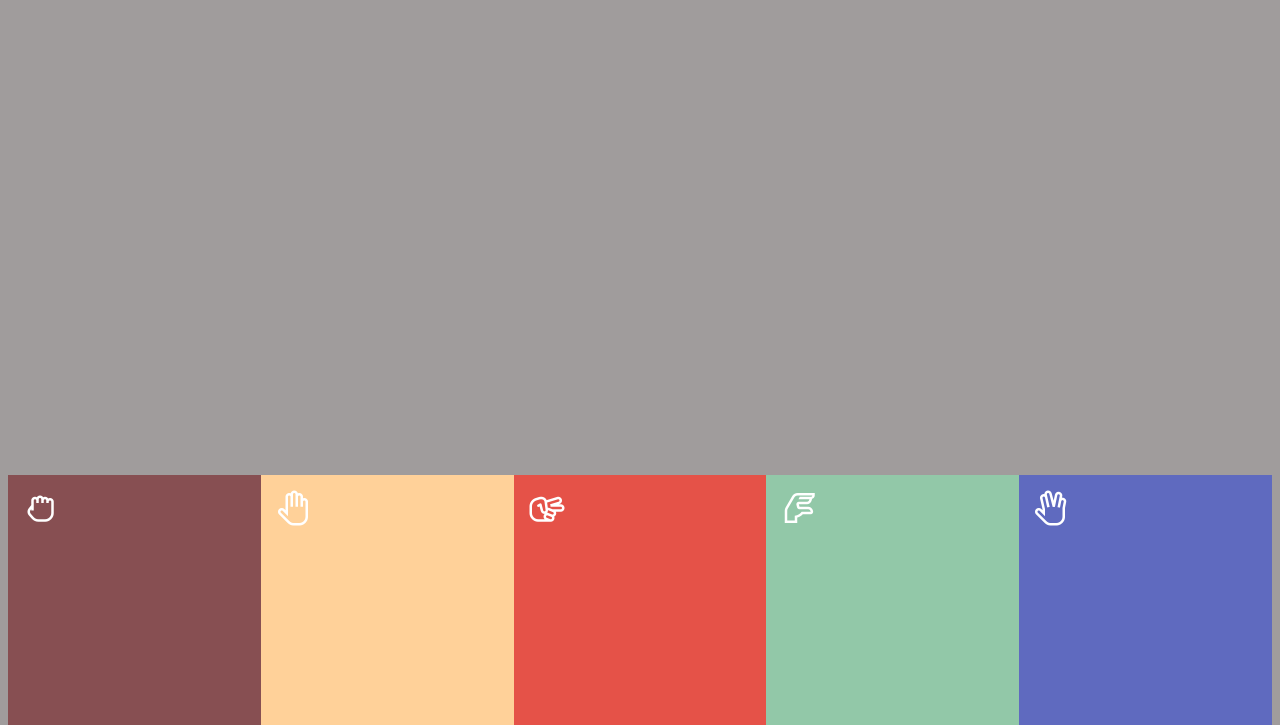
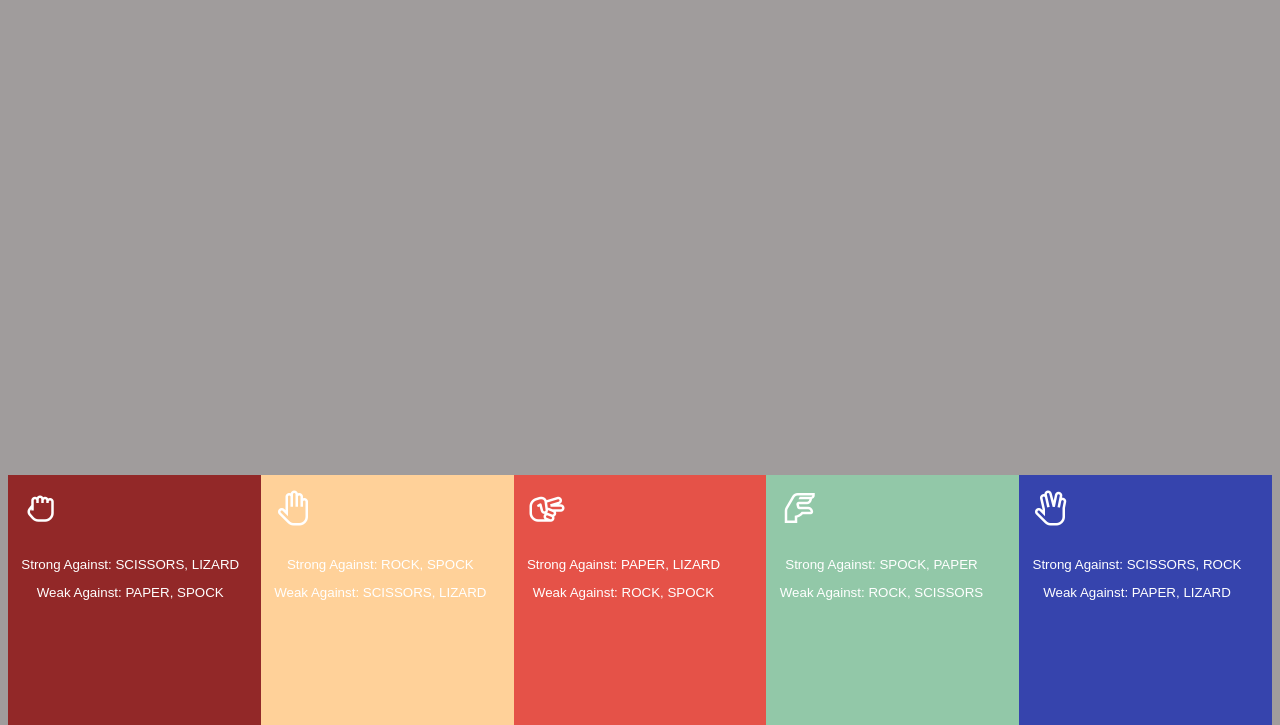
Before and after one commit to Alphasnoopy/odin-rock-paper-scissors, a website: page index.html in a window 1280 px wide. Shown: the part 83-808 px from the top of the page. Drawn offline with nearby package versions, Linux system fonts and the light colour scheme.

Commit message:
Add strong/weak information section to each card

```diff
--- a/index.html
+++ b/index.html
@@ -22,25 +22,75 @@
                 <button class="restart" disabled>Click to Play</button>
             </div>
             <div class="playerBody">
-                <button class="playerCard" id="playerRockCard" style="background: hsl(357,26%,42%);">
+                <button class="playerCard" id="playerRockCard" style="background: rgb(146, 40, 40);">
                     <i class="las la-hand-rock"></i>
                     <p class="cardName">rock</p>
+                    <div class="info">
+                        <p class="details">Strong Against:
+                            <span class="scissorsColor detailSize">SCISSORS</span>,
+                            <span class="lizardColor detailSize">LIZARD</span>
+                        </p>
+                        <p class="details">Weak Against:
+                            <span class="paperColor detailSize">PAPER</span>,
+                            <span class="spockColor detailSize">SPOCK</span>
+                        </p>
+                    </div>
                 </button>
                 <button class="playerCard" id="playerPaperCard" style="background: hsl(33, 100%, 80%);">
                     <i class="las la-hand-paper"></i>
                     <p class="cardName">paper</p>
+                    <div class="info">
+                        <p class="details">Strong Against:
+                            <span class="rockColor detailSize">ROCK</span>,
+                            <span class="spockColor detailSize">SPOCK</span>
+                        </p>
+                        <p class="details">Weak Against:
+                            <span class="scissorsColor detailSize">SCISSORS</span>,
+                            <span class="lizardColor detailSize">LIZARD</span>
+                        </p>
+                    </div>
                 </button>
                 <button class="playerCard" id="playerScissorsCard" style="background: hsl(4,75%,59%);">
                     <i class="las la-hand-scissors"></i>
                     <p class="cardName">scissors</p>
+                    <div class="info">
+                        <p class="details">Strong Against:
+                            <span class="paperColor detailSize">PAPER</span>,
+                            <span class="lizardColor detailSize">LIZARD</span>
+                        </p>
+                        <p class="details">Weak Against:
+                            <span class="rockColor detailSize">ROCK</span>,
+                            <span class="spockColor detailSize">SPOCK</span>
+                        </p>
+                    </div>
                 </button>
                 <button class="playerCard" id="playerLizardCard" style="background: hsl(144,33%,68%);">
                     <i class="las la-hand-lizard"></i>
                     <p class="cardName">lizard</p>
+                    <div class="info">
+                        <p class="details">Strong Against:
+                            <span class="spockColor detailSize">SPOCK</span>,
+                            <span class="paperColor detailSize">PAPER</span>
+                        </p>
+                        <p class="details">Weak Against:
+                            <span class="rockColor detailSize">ROCK</span>,
+                            <span class="scissorsColor detailSize">SCISSORS</span>
+                        </p>
+                    </div>
                 </button>
-                <button class="playerCard" id="playerSpockCard" style="background: hsl(233,43%,56%);">
+                <button class="playerCard" id="playerSpockCard" style="background: rgb(54, 68, 173);">
                     <i class="las la-hand-spock"></i>
                     <p class="cardName">spock</p>
+                    <div class="info">
+                        <p class="details">Strong Against:
+                            <span class="scissorsColor detailSize">SCISSORS</span>,
+                            <span class="rockColor detailSize">ROCK</span>
+                        </p>
+                        <p class="details">Weak Against:
+                            <span class="paperColor detailSize">PAPER</span>,
+                            <span class="lizardColor detailSize">LIZARD</span>
+                        </p>
+                    </div>
                 </button>
             </div>
         </main>
```
